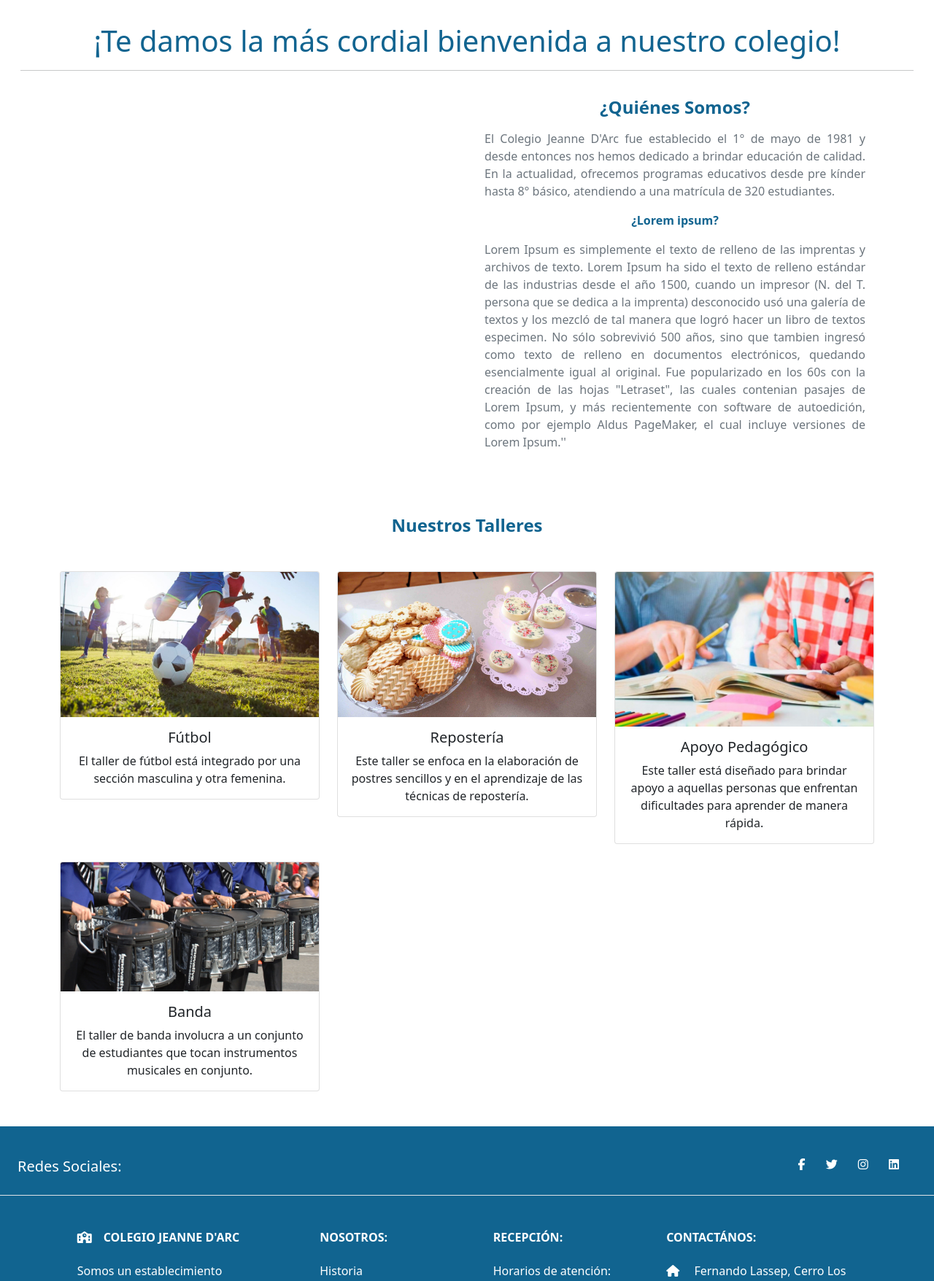
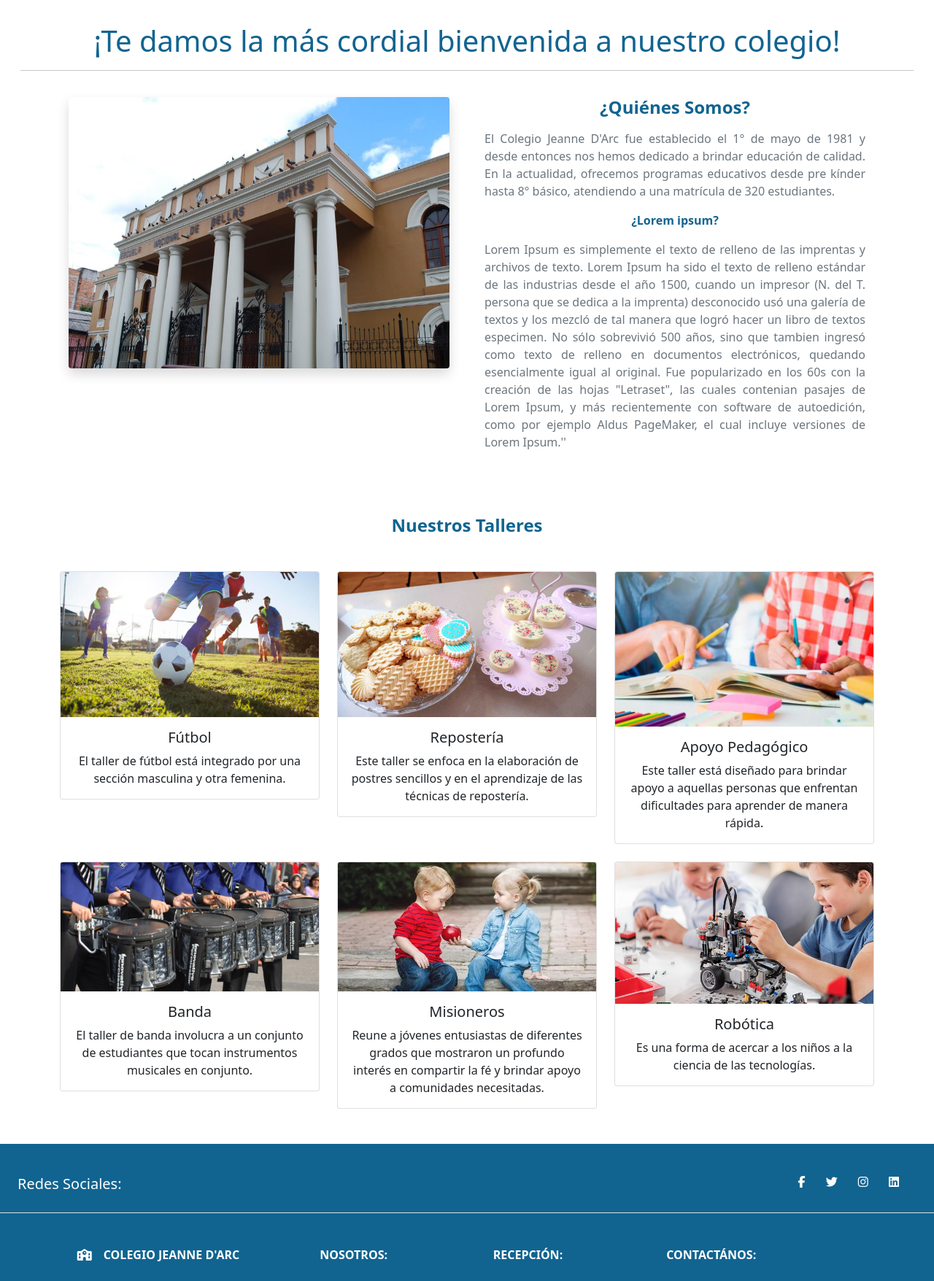
Before and after one commit to Empowerdeith/Proyecto-Modernizar, a Django app: page / in a window 1280 px wide. Shown: the part 127-1883 px from the top of the page at 73% size. Run offline with Django 4.2, Linux system fonts and the light colour scheme; some libraries are stand-ins or nearby versions.

Commit message:
mejoras efectos visuales

```diff
--- a/ProyectoColegio/mainApp/templates/portada/portada.html
+++ b/ProyectoColegio/mainApp/templates/portada/portada.html
@@ -12,7 +12,10 @@
         class="bg-image hover-overlay ripple shadow-2-strong rounded-5"
         data-mdb-ripple-color="light"
       >
-        <img src="" class="img-fluid rounded shadow" />
+        <img
+          src="{% static 'img/talleres/Escuela.jpg' %}"
+          class="img-fluid rounded shadow"
+        />
         <a href="#!">
           <div
             class="mask"
@@ -114,6 +117,39 @@
           </div>
         </div>
       </div>
+      <div class="col">
+        <div class="card">
+          <img
+            src="{% static 'img/talleres/misioneros.jpg' %}"
+            class="card-img-top"
+            alt="..."
+          />
+          <div class="card-body">
+            <h5 class="card-title">Misioneros</h5>
+            <p class="card-text">
+              Reune a jóvenes entusiastas de diferentes grados que mostraron un
+              profundo interés en compartir la fé y brindar apoyo a comunidades
+              necesitadas.
+            </p>
+          </div>
+        </div>
+      </div>
+      <div class="col">
+        <div class="card">
+          <img
+            src="{% static 'img/talleres/robotica.jpg' %}"
+            class="card-img-top"
+            alt="..."
+          />
+          <div class="card-body">
+            <h5 class="card-title">Robótica</h5>
+            <p class="card-text">
+              Es una forma de acercar a los niños a la ciencia de las
+              tecnologías.
+            </p>
+          </div>
+        </div>
+      </div>
     </div>
   </section>
 </div>
```
Also changed, not shown: ProyectoColegio/static/img/talleres/Escuela.jpg (added), ProyectoColegio/static/img/talleres/misioneros.jpg (added), ProyectoColegio/static/img/talleres/robotica.jpg (added).
